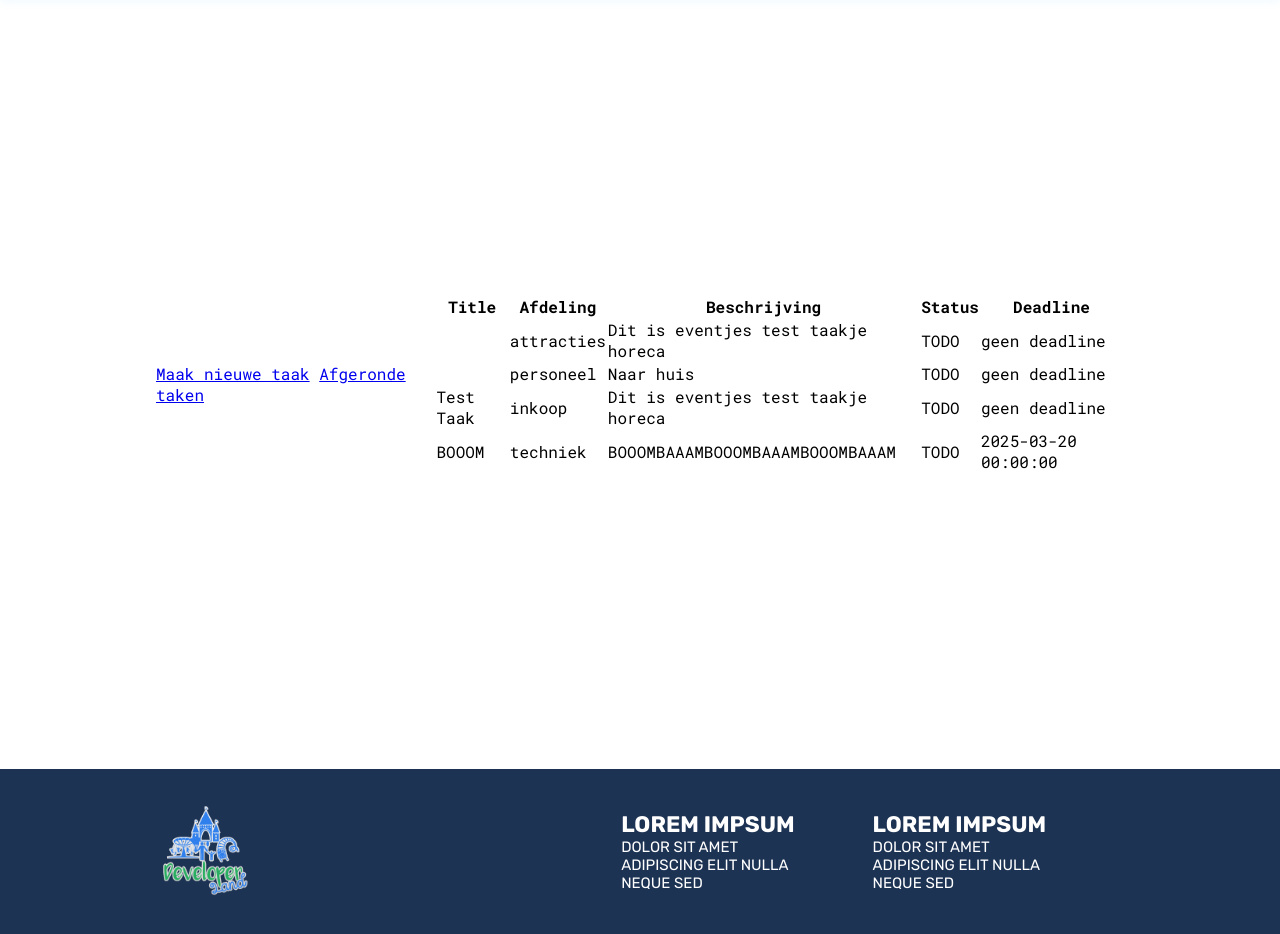
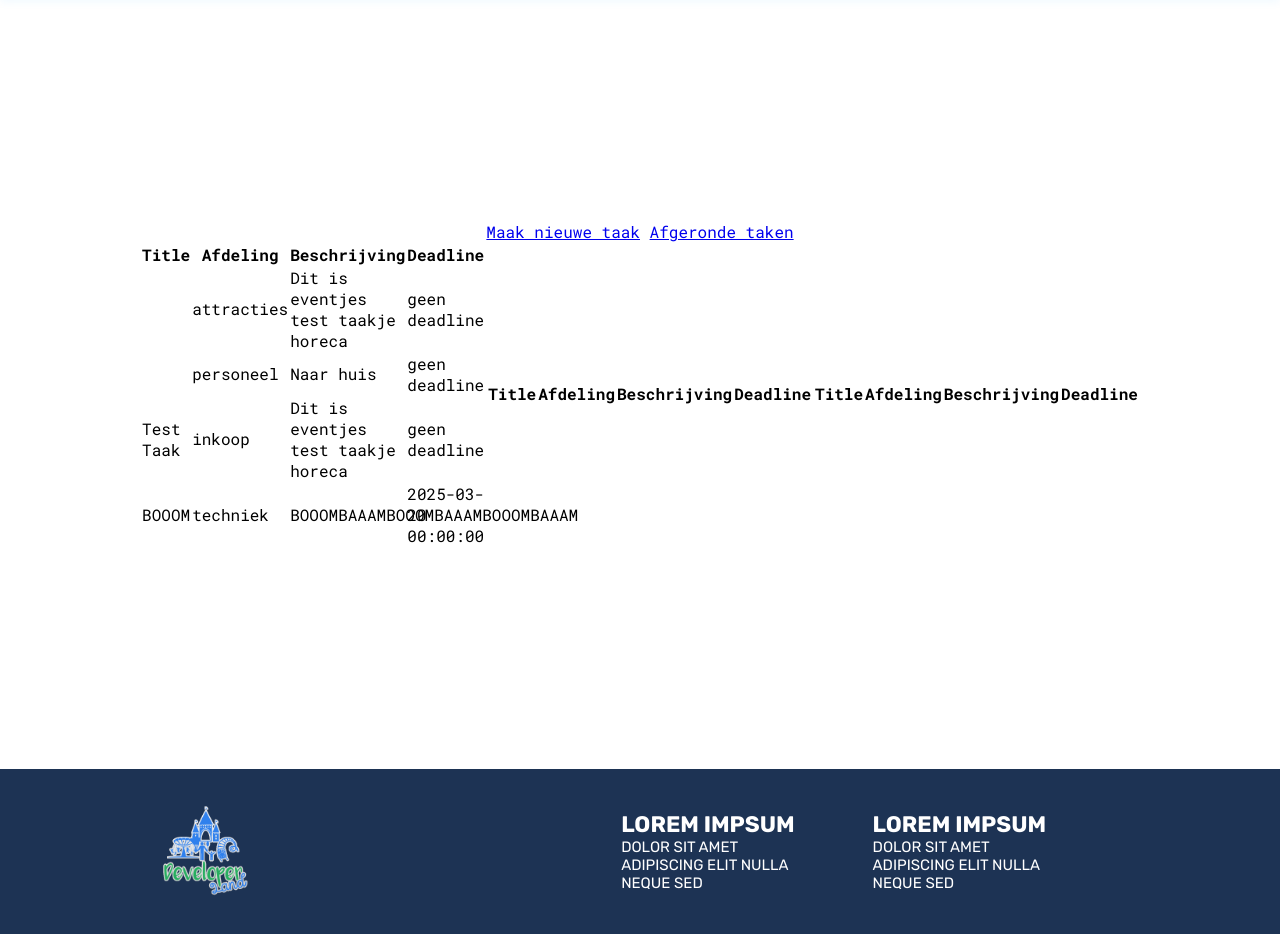
Before and after one commit to Freekv17/Takenlijst, a PHP site: page /Takenlijst/tasks/index.php in a window 1280 px wide. Shown: the part 171-1105 px from the top of the page. Run offline with PHP 8.4, Linux system fonts and the light colour scheme; a user stored in the database is signed in; data comes from the database, SQL or seed files in the repository; lists and menus that the app fills with data are empty; some libraries are stand-ins or nearby versions.

Commit message:
added tables and queries to filter

```diff
--- a/public/css/style.css
+++ b/public/css/style.css
@@ -181,7 +181,23 @@ input{
     font-size: medium;
 }
 
+/*index tasks styling*/
 
+.tasksOverview .wrapper{
+    display: flex;
+    align-items: center;
+    justify-content: center;
+    flex-direction: column;
+}
+
+.tables{
+    display: flex;
+    flex-direction: row;
+}
+
+td{
+    max-width: 100px;
+}
 /*footer styling*/
 
 footer {
--- a/public/resources/views/components/head.php
+++ b/public/resources/views/components/head.php
@@ -8,4 +8,5 @@
     <link
         href="https://fonts.googleapis.com/css2?family=Roboto+Mono:ital,wght@0,100..700;1,100..700&family=Rubik:ital,wght@0,300..900;1,300..900&display=swap"
         rel="stylesheet">
+    <script src="https://kit.fontawesome.com/33ed430b3d.js" crossorigin="anonymous"></script>
 </head>
--- a/tasks/index.php
+++ b/tasks/index.php
@@ -2,7 +2,7 @@
 <?php require_once("../config/config.php") ?>
 <?php
 session_start()
-?>
+    ?>
 
 <!DOCTYPE html>
 <html lang="en">
@@ -22,49 +22,92 @@ session_start()
 
     <?php require_once "../public/resources/views/components/header.php" ?>
 
-    <main>
+    <?php
+
+    $userID = $_SESSION['user_id'];
+
+    $queryTodo = "SELECT * FROM takenlijst WHERE status = 'todo'";
+    $queryDoing = "SELECT * FROM takenlijst WHERE status = 'doing'";
+    $queryDone = "SELECT * FROM takenlijst WHERE status = 'done'";
+
+    $statementTodo = $conn->prepare($queryTodo);
+    $statementTodo->execute();
+    $tableTodo = $statementTodo->fetchAll(PDO::FETCH_ASSOC);
+
+    $statementDoing = $conn->prepare($queryDoing);
+    $statementDoing->execute();
+    $tableDoing = $statementDoing->fetchAll(PDO::FETCH_ASSOC);
+
+    $statementDone = $conn->prepare($queryDone);
+    $statementDone->execute();
+    $tableDone = $statementDone->fetchAll(PDO::FETCH_ASSOC);
+
+    ?>
+
+    <main class="tasksOverview">
         <div class="wrapper">
             <div class="filterBar">
                 <a href="<?php echo $base_url ?>/tasks/create.php">Maak nieuwe taak</a>
                 <a href="<?php echo $base_url ?>/tasks/done.php">Afgeronde taken</a>
             </div>
-
-            <?php
-
-            require("../config/conn.php");
-
-            $userID = $_SESSION['user_id'];
-
-            $query = "SELECT * FROM takenlijst";
-
-            $statement = $conn->prepare($query);
-            $statement->execute();
-
-            $table = $statement->fetchAll(PDO::FETCH_ASSOC);
-
-            ?>
             <div class="tables">
-                <table>
+                <table class="table todo">
                     <tr>
                         <th>Title</th>
                         <th>Afdeling</th>
                         <th>Beschrijving</th>
-                        <th>Status</th>
                         <th>Deadline</th>
                     </tr>
                     <tbody>
-                        <?php foreach ($table as $item): ?>
+                        <?php foreach ($tableTodo as $item): ?>
                             <tr>
                                 <td><?php echo $item['title']; ?></td>
                                 <td><?php echo $item['afdeling']; ?></td>
                                 <td><?php echo $item['beschrijving']; ?></td>
-                                <td><?php echo $item['status']; ?></td>
                                 <td><?php echo $item['deadline'] ? $item['deadline'] : 'geen deadline'; ?></td>
                             </tr>
                         <?php endforeach; ?>
                     </tbody>
+                </table>
 
+                <table class="table doing">
+                    <tr>
+                        <th>Title</th>
+                        <th>Afdeling</th>
+                        <th>Beschrijving</th>
+                        <th>Deadline</th>
+                    </tr>
+                    <tbody>
+                        <?php foreach ($tableDoing as $item): ?>
+                            <tr>
+                                <td><?php echo $item['title']; ?></td>
+                                <td><?php echo $item['afdeling']; ?></td>
+                                <td><?php echo $item['beschrijving']; ?></td>
+                                <td><?php echo $item['deadline'] ? $item['deadline'] : 'geen deadline'; ?></td>
+                            </tr>
+                        <?php endforeach; ?>
+                    </tbody>
                 </table>
+
+                <table class="table done">
+                    <tr>
+                        <th>Title</th>
+                        <th>Afdeling</th>
+                        <th>Beschrijving</th>
+                        <th>Deadline</th>
+                    </tr>
+                    <tbody>
+                        <?php foreach ($tableDone as $item): ?>
+                            <tr>
+                                <td><?php echo $item['title']; ?></td>
+                                <td><?php echo $item['afdeling']; ?></td>
+                                <td><?php echo $item['beschrijving']; ?></td>
+                                <td><?php echo $item['deadline'] ? $item['deadline'] : 'geen deadline'; ?></td>
+                            </tr>
+                        <?php endforeach; ?>
+                    </tbody>
+                </table>
+
             </div>
         </div>
     </main>
```
